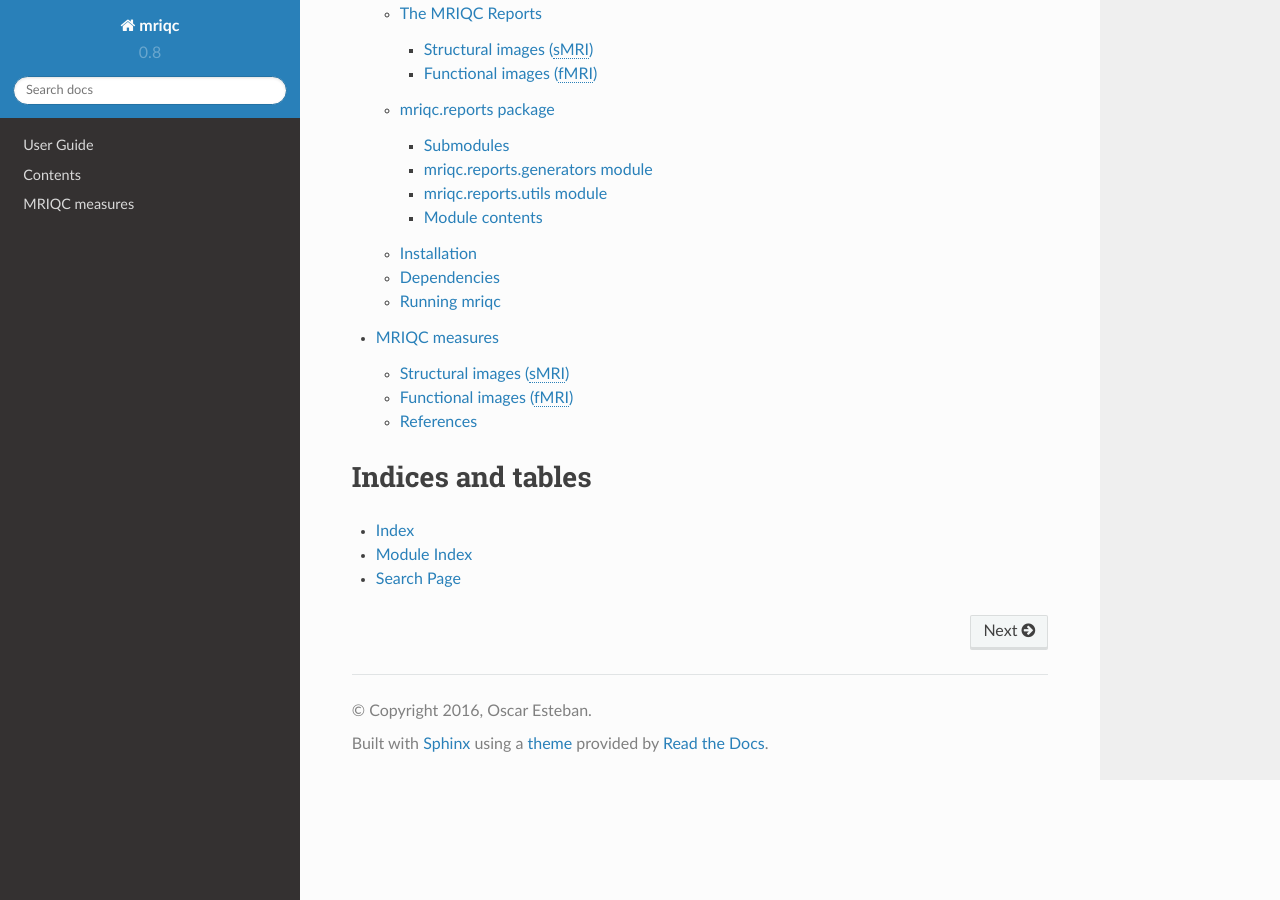
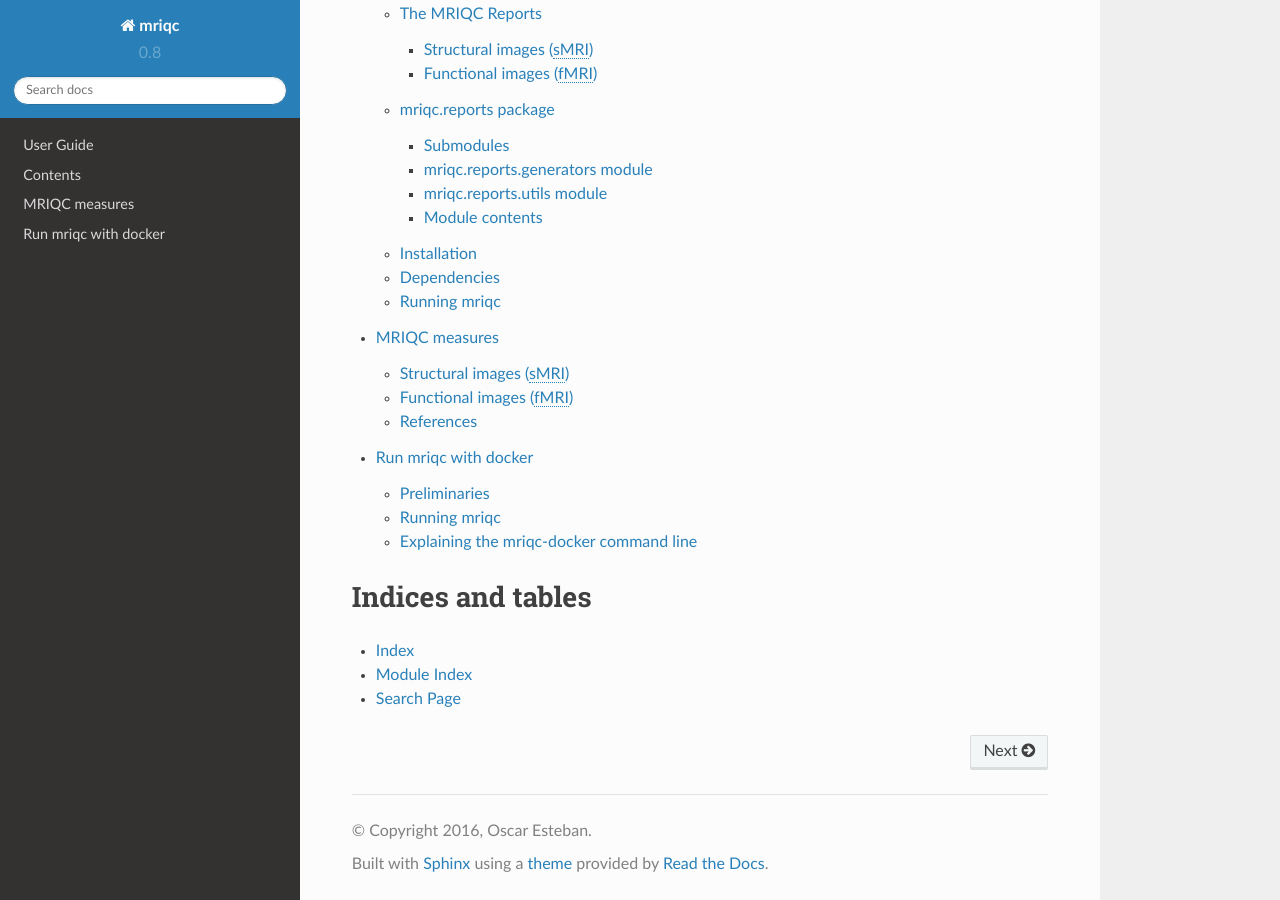
Before and after one commit to nipreps/mriqc, a Sphinx documentation site: the page built from docs/source/index.rst, in a window 1280 px wide and 900 px high, scrolled down 2343 px. Built offline with Sphinx 7.4.7 and the Read the Docs theme 2.0.0, drawn with Linux system fonts in a browser that asks for light colours; pages that are not in the unit, such as notebooks, are missing from menus; some of the changed lines change nothing that is shown.

Commit message:
add docker guide to docs

```diff
--- /dev/null
+++ b/docs/source/docker.rst
@@ -0,0 +1,74 @@
+
+Run mriqc with docker
+=====================
+
+
+Preliminaries
+-------------
+
+#. Get the Docker Engine (https://docs.docker.com/engine/installation/)
+#. Have your data organized in BIDS
+   (`get BIDS specification <http://bids.neuroimaging.io/>`_,
+   `see BIDS paper <http://dx.doi.org/10.1038/sdata.2016.44>`_).
+#. Validate your data (http://incf.github.io/bids-validator/). You can
+   safely use the BIDS-validator since no data is uploaded to the server,
+   works locally in your browser.
+
+
+
+
+Running mriqc
+-------------
+
+
+1. Test that the mriqc container works correctly. A successful run will show
+   the current mriqc version in the last line of the output:
+
+  ::
+
+
+      docker run -it poldracklab/mriqc:latest -v
+
+
+2. Run the participants level in subjects 001 002 003:
+
+  ::
+
+
+      docker run -v <bids_dir>:/data -v <scratch_dir>:/scratch -w /scratch poldracklab/mriqc:latest /data /scratch/out participant --participant_level 001 002 003 -w /scratch/work
+
+
+3. Run the group level and report generation on previously processed
+   subjects:
+
+  ::
+
+
+      docker run -v <bids_dir>:/data -v <scratch_dir>:/scratch -w /scratch poldracklab/mriqc:latest /data /scratch/out group -w /scratch/work
+
+
+.. note::
+
+   If the argument :code:`--participant_level` is not provided, then all
+   subjects will be processed and the group level analysis will
+   automatically be executed without need of running the command in item 3.
+
+
+
+Explaining the mriqc-docker command line
+----------------------------------------
+
+Let's dissect this command line:
+
+
++ :code:`docker run`- instructs the docker engine to get and run certain
+  image (which is the last of docker-related arguments:
+  :code:`poldracklab/mriqc:latest`)
++ :code:`-v <bids_dir>:/data` - instructs docker to mount the local
+  directory `<bids_dir>`into :code:`/data` inside the container.
++ :code:`-v <scratch_dir>:/scratch`- instructs docker to mount the local
+  directory `<work_dir>`into :code:`/scratch` inside the container.
++ :code:`poldracklab/mriqc:latest` - is the name of the image to be run, and
+  sets an endpoint for the docker-related arguments in the command line.
++ :code:`/data /scratch/out participant -w /scratch/work` - are the standard
+  arguments of mriqc.
--- a/docs/source/index.rst
+++ b/docs/source/index.rst
@@ -17,6 +17,7 @@ Contents
 
    userguide
    measures
+   docker
 
 
 Indices and tables
```
